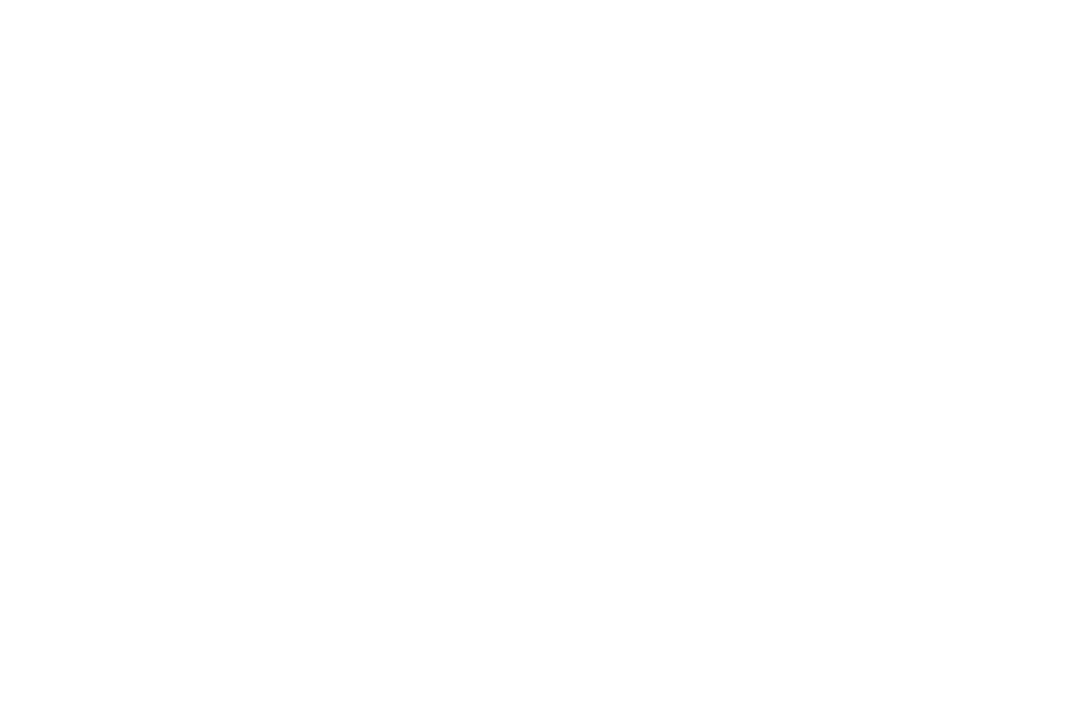
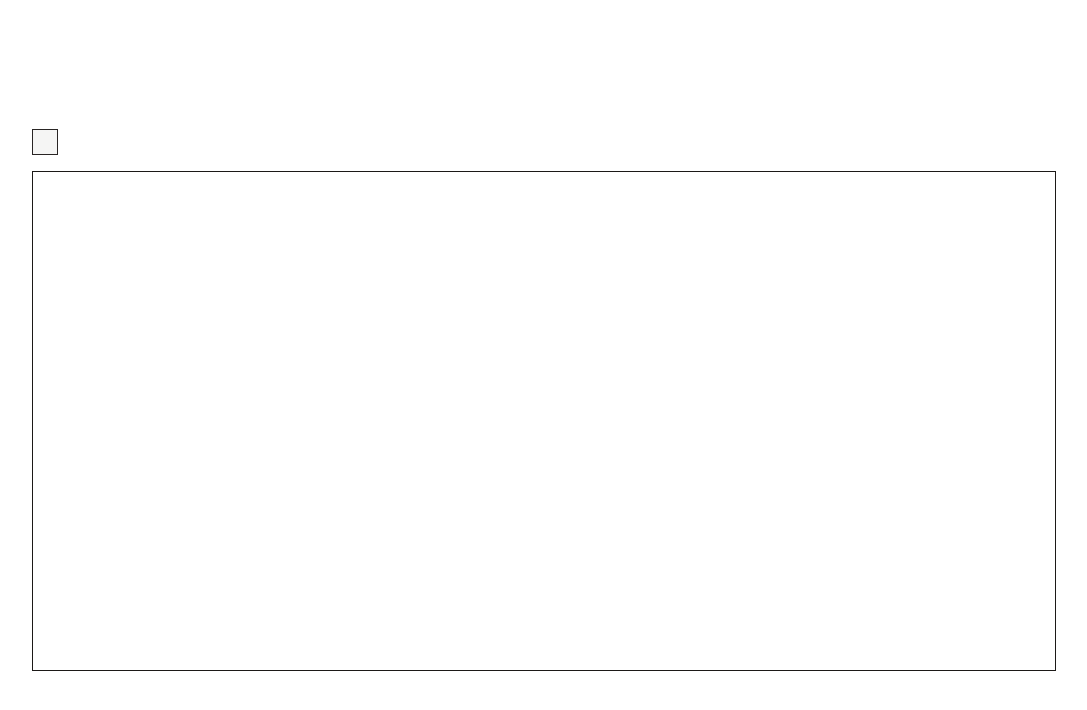
Before and after one commit to HuriHuchi/map-editor-poc, a React (Vite) app: page / in a window 1280 px wide. Shown: the top 710 px of the page, without its empty margins (96-1183 px from the left). Built offline with nearby package versions, Linux system fonts and the light colour scheme.

Commit message:
able to draw entity on editor

```diff
--- a/package.json
+++ b/package.json
@@ -10,6 +10,7 @@
     "preview": "vite preview"
   },
   "dependencies": {
+    "nanoid": "^5.0.7",
     "react": "^18.2.0",
     "react-dom": "^18.2.0"
   },
--- a/src/App.tsx
+++ b/src/App.tsx
@@ -1,3 +1,12 @@
+import { Editor, Toolbar } from './components'
+
 export default function App() {
-  return <></>
+  return (
+    <div className='min-h-screen'>
+      <main className='w-4/5 h-screen flex flex-col items-center justify-center mx-auto'>
+        <Toolbar />
+        <Editor />
+      </main>
+    </div>
+  )
 }
--- /dev/null
+++ b/src/components/Editor/Editor.tsx
@@ -0,0 +1,63 @@
+import { Entity } from '@/types'
+import React, { HTMLAttributes, forwardRef, useRef, useState } from 'react'
+import { nanoid } from 'nanoid'
+
+const SIZE = 48
+
+interface ContainerProps extends HTMLAttributes<HTMLDivElement> {
+  children: React.ReactNode
+}
+const Container = forwardRef<HTMLDivElement, ContainerProps>(({ children, ...props }, ref) => {
+  return (
+    <div className='border border-stone-900 min-h-[500px] w-full relative' {...props} ref={ref}>
+      {children}
+    </div>
+  )
+})
+
+export function Editor() {
+  const ref = useRef<HTMLDivElement>()
+  const offset = useRef({ x: 0, y: 0 })
+  const [entities, setEntities] = useState<Entity[]>([])
+
+  const init = (element: HTMLDivElement) => {
+    if (!ref.current) {
+      ref.current = element
+    }
+    const { x, y } = ref.current.getBoundingClientRect()
+    offset.current = { x, y }
+  }
+
+  const handleClick = (e: React.MouseEvent<HTMLDivElement>) => {
+    const { x, y } = offset.current
+
+    const en: Entity = {
+      id: nanoid(),
+      position: { x: e.clientX - x - SIZE / 2, y: e.clientY - y - SIZE / 2 },
+    }
+
+    setEntities([...entities, en])
+  }
+  return (
+    <Container ref={init} onClick={handleClick}>
+      {entities.map((entity) => (
+        <Circle key={entity.id} {...entity} />
+      ))}
+    </Container>
+  )
+}
+
+function Circle({ position: { x, y } }: Entity) {
+  return (
+    <div
+      style={{
+        position: 'absolute',
+        backgroundColor: 'black',
+        width: SIZE,
+        height: SIZE,
+        left: x,
+        top: y,
+        borderRadius: SIZE,
+      }}></div>
+  )
+}
--- /dev/null
+++ b/src/components/Editor/index.ts
@@ -0,0 +1 @@
+export * from './Editor'
--- /dev/null
+++ b/src/components/Toolbar/Toolbar.tsx
@@ -0,0 +1,3 @@
+export function Toolbar() {
+  return <div className='p-3 bg-stone-100 border border-stone-800 self-start mb-4'></div>
+}
--- /dev/null
+++ b/src/components/Toolbar/index.ts
@@ -0,0 +1 @@
+export * from './Toolbar'
--- /dev/null
+++ b/src/components/index.ts
@@ -0,0 +1,2 @@
+export * from './Editor'
+export * from './Toolbar'
--- /dev/null
+++ b/src/types.ts
@@ -0,0 +1,7 @@
+export type Mode = 'normal' | 'create'
+export type Position = { x: number; y: number }
+
+export type Entity = {
+  id: string
+  position: Position
+}
```
Also changed, not shown: tsconfig.json (+6 -1 lines), 1 other file (tests, documents, lock files or other folders).
